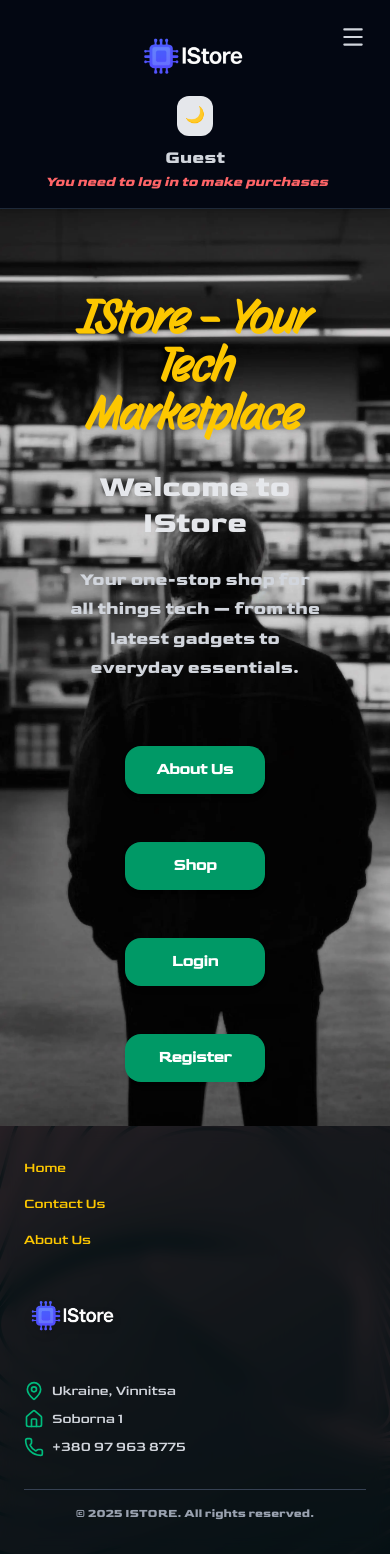
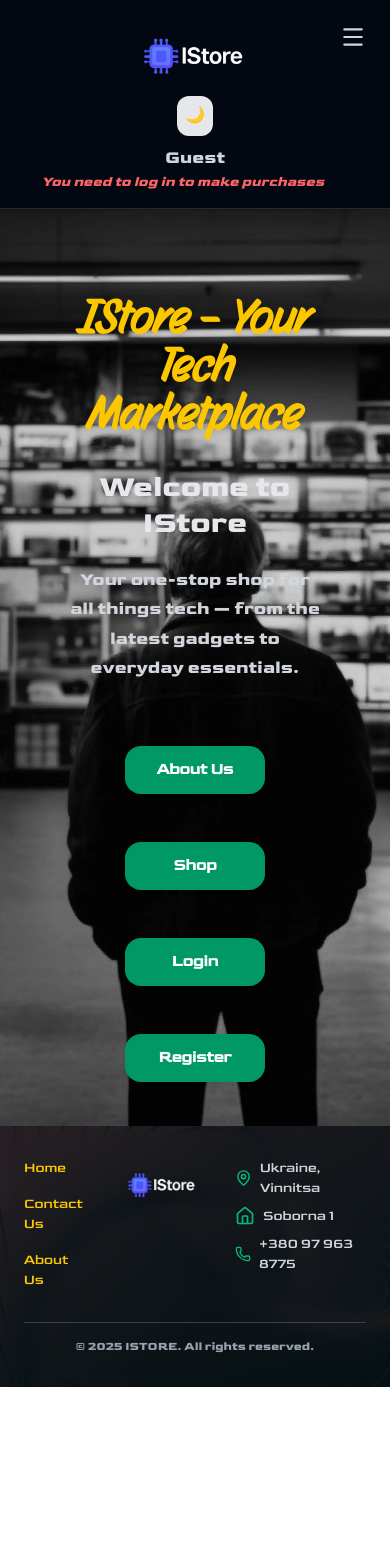
Before and after one commit to DmytroK-goit/IStore, a Next.js app: page / in a window 390 px wide. After the commit the page ends 1387 px from the top, so only its background shows below. Built offline with nearby package versions, Linux system fonts and the light colour scheme; no server answers.

Commit message:
Update footer.tsx

```diff
--- a/src/components/footer/footer.tsx
+++ b/src/components/footer/footer.tsx
@@ -10,7 +10,7 @@ export const Footer = () => {
     >
       <div className="absolute inset-0 bg-black/60 backdrop-blur-sm" />
       <div className="relative z-10 flex flex-col items-center justify-center gap-8 py-8 px-6">
-        <div className="w-full flex flex-col md:flex-row justify-between items-start md:items-center gap-8 md:pr-6 md:pl-20">
+        <div className="w-full flex sm:flex-row justify-between items-start md:items-center gap-8 md:pr-6 md:pl-20">
           <div className="flex flex-col gap-4">
             <Link href="/" className="text-sm text-yellow-400 hover:text-yellow-300 transition">
               Home
```
